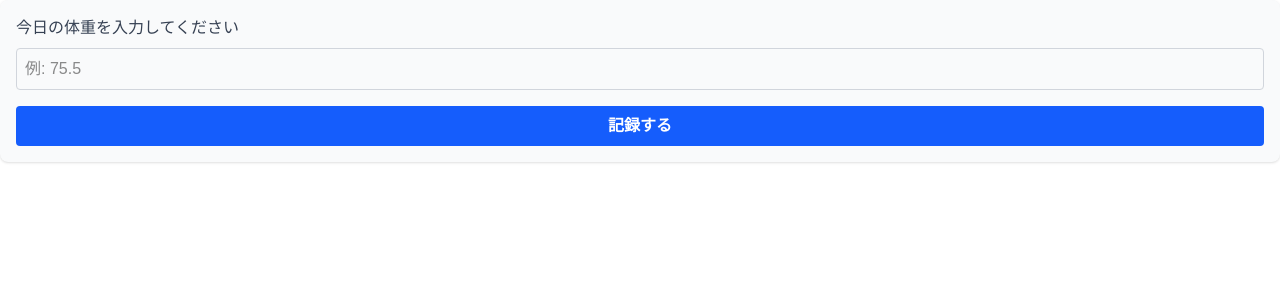
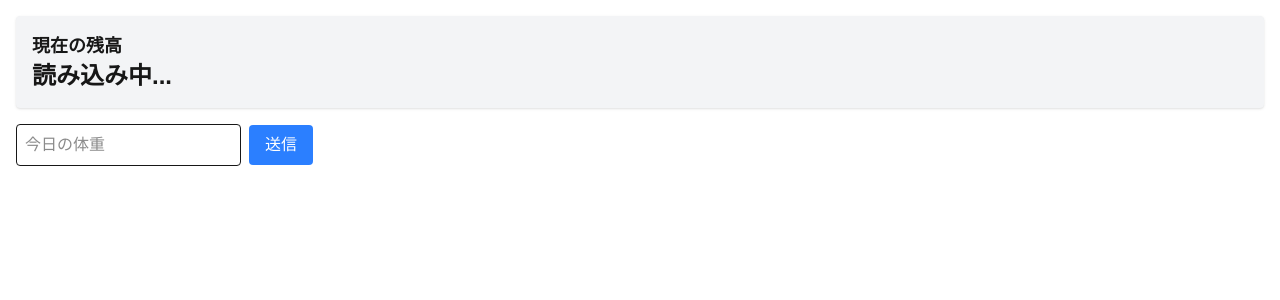
Before and after one commit to Ma11111ma/section7, a Next.js app: page / in a window 1280 px wide. Shown: the top 300 px of the page. Built offline with nearby package versions, Linux system fonts and the light colour scheme.

Commit message:
feat:BalanceDisplayから残高を表示、、page.tsx に残高を保持するための useState を追加

```diff
--- a/src/app/page.tsx
+++ b/src/app/page.tsx
@@ -1,51 +1,20 @@
-"use client"; // ← Next.js でクライアントサイドのコンポーネントに必須
+"use client";
 
 import { useState } from "react";
+import BalanceDisplay from "@/components/BalanceDisplay";
+import WeightInputForm from "@/components/WeightInputForm";
 
-export default function WeightInputForm() {
-  const [weight, setWeight] = useState("");
-
-  const handleSubmit = async (e: React.FormEvent) => {
-    e.preventDefault();
-
-    try {
-      const response = await fetch("/api/weight", {
-        method: "POST",
-        headers: {
-          "Content-Type": "application/json",
-        },
-        body: JSON.stringify({ weight }), // 入力値を API仕様通り送信
-      });
-
-      const data = await response.json(); // レスポンスを JSON として取得
-      console.log("APIレスポンス:", data);
-    } catch (error) {
-      console.error("API送信エラー:", error);
-    }
-  };
+export default function Page() {
+  // 残高を保持する state
+  const [balance, setBalance] = useState<number | null>(null);
 
   return (
-    <form className="p-4 bg-gray-50 shadow rounded-lg" onSubmit={handleSubmit}>
-      <label htmlFor="weight" className="block text-gray-700 mb-2">
-        今日の体重を入力してください
-      </label>
+    <div className="p-4">
+      {/* BalanceDisplay に残高を渡す */}
+      <BalanceDisplay balance={balance} />
 
-      <input
-        id="weight"
-        type="number"
-        step="0.1"
-        placeholder="例: 75.5"
-        value={weight}
-        onChange={(e) => setWeight(e.target.value)}
-        className="w-full border border-gray-300 rounded p-2 mb-4"
-      />
-
-      <button
-        type="submit"
-        className="w-full bg-blue-600 text-white font-semibold py-2 px-4 rounded hover:bg-blue-700"
-      >
-        記録する
-      </button>
-    </form>
+      {/* WeightInputForm に setBalance を渡す */}
+      <WeightInputForm setBalance={setBalance} />
+    </div>
   );
 }
--- a/src/components/BalanceDisplay.tsx
+++ b/src/components/BalanceDisplay.tsx
@@ -1,13 +1,15 @@
-// BalanceDisplay.tsx
-// 現在の残高を表示するコンポーネント
-// API で取得する予定だが、ここでは固定値を表示する（例: 100,000 円）
+type BalanceDisplayProps = {
+  balance: number | null; // 親コンポーネントから受け取る
+};
 
-export default function BalanceDisplay() {
-    return (
-      <div className="p-4 bg-white shadow rounded-lg text-center">
-        {/* 固定の残高表示 */}
-        <p className="text-gray-700 text-lg">現在の残高:</p>
-        <p className="text-2xl font-bold text-green-600">100,000 円</p>
-      </div>
-    );
-  }
+export default function BalanceDisplay({ balance }: BalanceDisplayProps) {
+  return (
+    <div className="p-4 bg-gray-100 rounded shadow">
+      <h2 className="text-lg font-semibold">現在の残高</h2>
+      {/* balance が null なら「読み込み中」と表示 */}
+      <p className="text-2xl font-bold">
+        {balance !== null ? `${balance.toLocaleString()} 円` : "読み込み中..."}
+      </p>
+    </div>
+  );
+}
--- a/src/components/WeightInputForm.tsx
+++ b/src/components/WeightInputForm.tsx
@@ -1,26 +1,61 @@
-"use client";  // ← これを必ず最初に書く
+"use client";
 
 import { useState } from "react";
 
-export default function WeightInputForm() {
+type WeightInputFormProps = {
+  setBalance: (value: number) => void; // 親の state 更新関数
+};
+
+export default function WeightInputForm({ setBalance }: WeightInputFormProps) {
   const [weight, setWeight] = useState("");
 
-  const handleSubmit = (e: React.FormEvent) => {
+  const handleSubmit = async (e: React.FormEvent) => {
     e.preventDefault();
-    console.log("入力された体重:", weight);
+    const numericWeight = Number(weight);
+    if (!weight || isNaN(numericWeight)) {
+      alert("体重を正しく入力してください");
+      return;
+    }
+
+    try {
+      const res = await fetch("/api/weight", {
+        method: "POST",
+        headers: { "Content-Type": "application/json" },
+        body: JSON.stringify({ weight: numericWeight }),
+      });
+
+      if (!res.ok) {
+        const err = await res.json();
+        alert(err.error || "送信に失敗しました");
+        return;
+      }
+
+      const data = await res.json();
+      console.log("API Response:", data);
+
+      // balance が取得できれば state を更新
+      if (data.balanceInfo?.balances?.[0]?.balance) {
+        setBalance(Number(data.balanceInfo.balances[0].balance));
+      }
+
+      // 入力フォームをリセット
+      setWeight("");
+    } catch (error) {
+      console.error("API 呼び出し中にエラーが発生:", error);
+    }
   };
 
   return (
-    <form onSubmit={handleSubmit} className="p-4">
+    <form onSubmit={handleSubmit} className="mt-4">
       <input
-        type="number"
+        type="text"
         value={weight}
         onChange={(e) => setWeight(e.target.value)}
-        placeholder="体重を入力"
-        className="border p-2"
+        placeholder="今日の体重"
+        className="border p-2 rounded mr-2"
       />
-      <button type="submit" className="ml-2 px-4 py-2 bg-blue-500 text-white rounded">
-        記録する
+      <button type="submit" className="bg-blue-500 text-white px-4 py-2 rounded">
+        送信
       </button>
     </form>
   );
```
